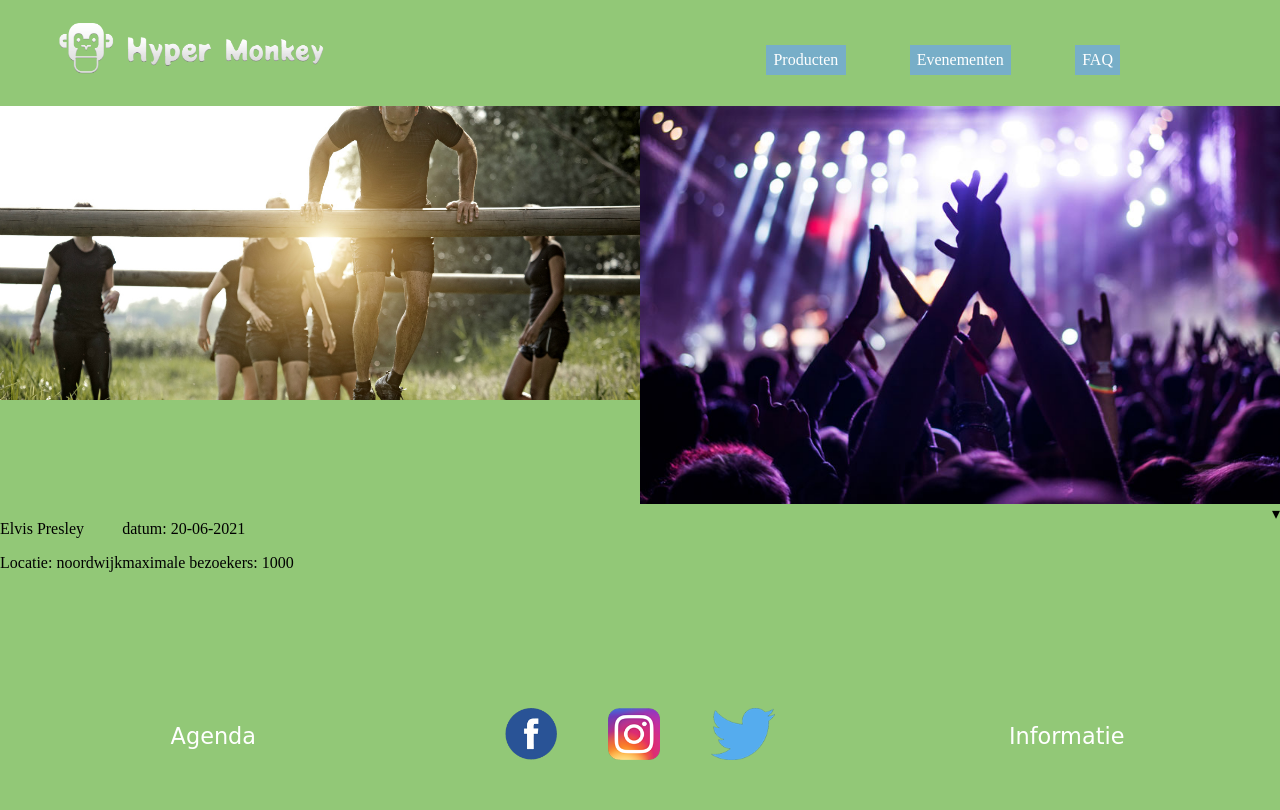
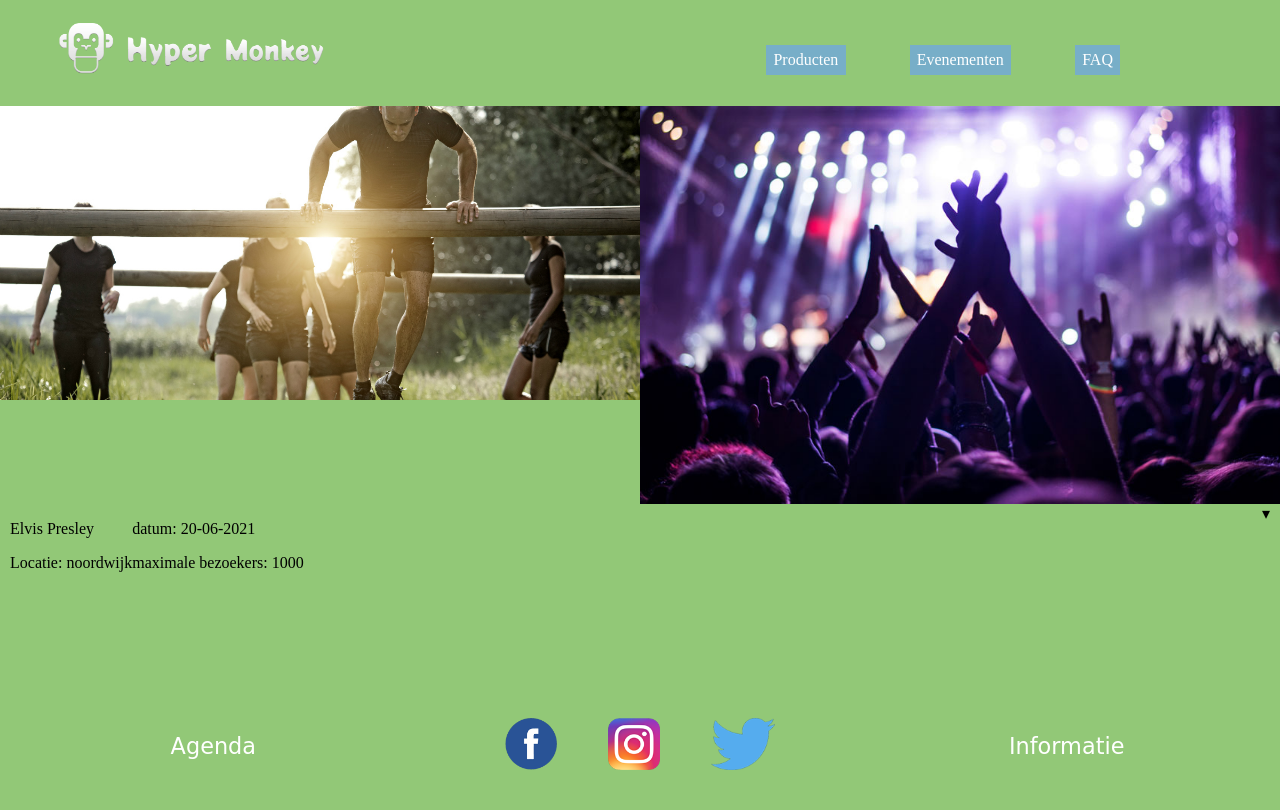
Before and after one commit to lo0e-swd4/ALA3-3-hyper-monkey, a PHP site: the page made by evenementen pagina - Tyler/evenementten.html in a window 1280 px wide. Before the commit the page ends 760 px from the top, so only its background shows below. Run offline with PHP 8.4, Linux system fonts and the light colour scheme; some web fonts are replaced.

Commit message:
css margin and html class change

```diff
--- a/evenementen pagina - Tyler/CSS/evenementen.css
+++ b/evenementen pagina - Tyler/CSS/evenementen.css
@@ -7,6 +7,7 @@ body {
     margin: 0 auto;
     overflow-x: hidden;
     padding: 0px;
+    background-color: #92C877;
 }
 
 
@@ -89,7 +90,7 @@ header article {
    main {
        margin-top: 10vh;
        min-height: 74vh;
-       background-color: #92C877;
+       margin-bottom: 10px;
    }
 
 .evenement-details {
@@ -138,8 +139,14 @@ header article {
     width: 300px;
     height: 300px;
 }
+.evenement-kaart {
+    margin-left: auto;
+}
 
-
+.evenement {
+    margin-left: 10px;
+    margin-right: 10px;
+}
 
 
 
--- a/evenementen pagina - Tyler/evenementten.html
+++ b/evenementen pagina - Tyler/evenementten.html
@@ -43,7 +43,7 @@
                     </section>
                     <section>
                         <p class="locatie-datum">datum: 20-06-2021</p>
-                        <p class="locatie-gebouw">maximale bezoekers: 1000</p>
+                        <p class="locatie-max-bezoekers">maximale bezoekers: 1000</p>
                     </section>
                 </div>
             </summary>
```
